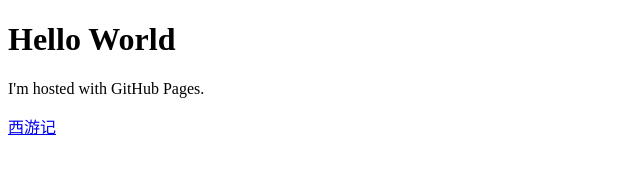
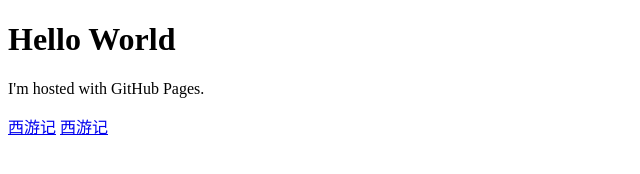
Before and after one commit to WPIPX/wpipx.github.io, a plain HTML site: page index.html in a window 1280 px wide. Shown: the full height of the page, 0-640 px from the left. Drawn offline with Linux system fonts and the light colour scheme.

Commit message:
Update index.html

```diff
--- a/index.html
+++ b/index.html
@@ -4,5 +4,6 @@
 <h1>Hello World</h1>
 <p>I'm hosted with GitHub Pages.</p>
   <a href="西游记.html">西游记</a>
+    <a href="青葱篮球梦.html">西游记</a>
 </body>
 </html>
```
